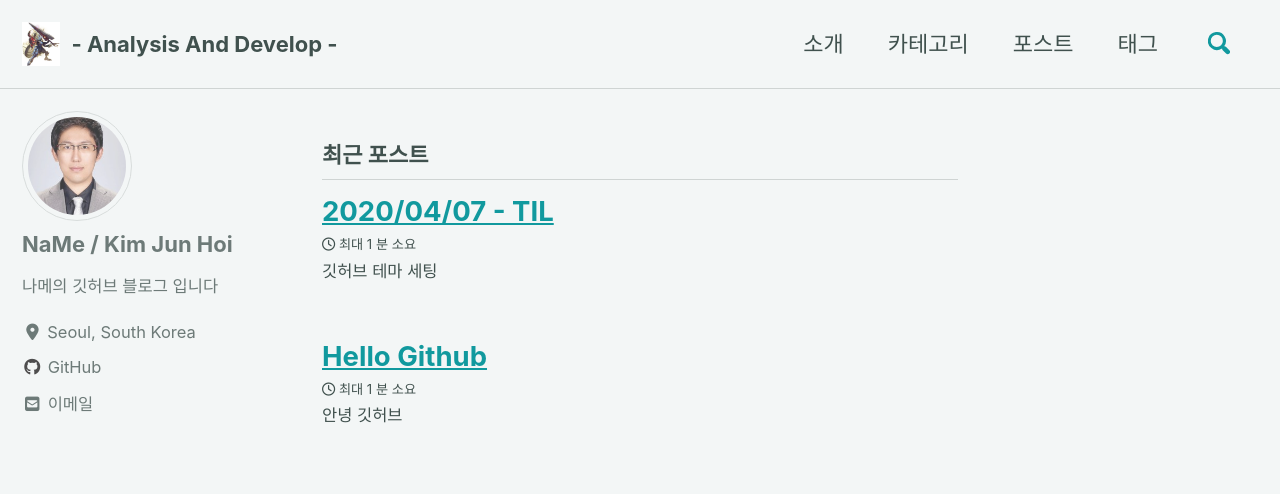
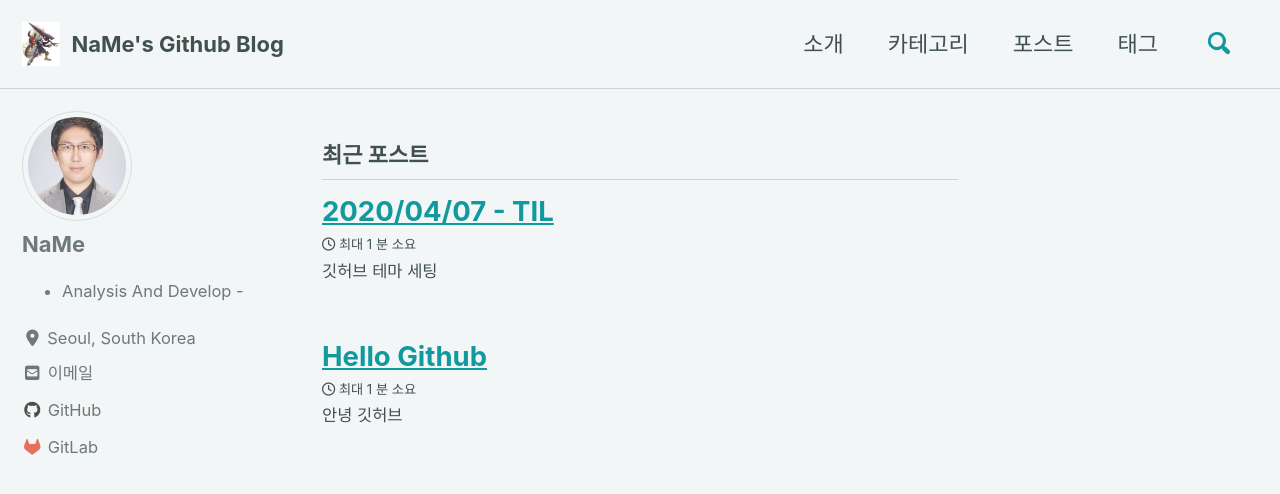
Before and after one commit to kjh2000a/blog, a Jekyll site: the page built from index.html, in a window 1280 px wide and 900 px high. Shown: the top 494 px of the window. Built offline with Jekyll 4.4.1, drawn with Linux system fonts in a browser that asks for light colours; cached includes are drawn as plain includes; nearby versions of some CDN libraries; the list of posts is cut into pages by our own code.

Commit message:
no message

```diff
--- a/_config.yml
+++ b/_config.yml
@@ -26,7 +26,7 @@ baseurl                  : # the subpath of your site, e.g. "/blog"
 repository               : "kjh2000a/Blog" # GitHub username/repo-name e.g. "mmistakes/minimal-mistakes"
 teaser                   : # path of fallback teaser image, e.g. "/assets/images/500x300.png"
 logo                     : "/assets/logo.jpg" # path of logo image to display in the masthead, e.g. "/assets/images/88x88.png"
-masthead_title           : "- Analysis And Develop -" # overrides the website title displayed in the masthead, use " " for no title
+masthead_title           : # "- Analysis And Develop -" # overrides the website title displayed in the masthead, use " " for no title
 # breadcrumbs            : false # true, false (default)
 words_per_minute         : 200
 comments:
@@ -93,11 +93,14 @@ analytics:
 
 # Site Author
 author:
-  name             : "NaMe / Kim Jun Hoi"
+  name             : "NaMe"
   avatar           : "/assets/myphoto.jpg" # path of avatar image, e.g. "/assets/images/bio-photo.jpg"
-  bio              : "나메의 깃허브 블로그 입니다"
+  bio              : "- Analysis And Develop -"
   location         : "Seoul, South Korea"
   email            : "kjh2000a@hanmail.net"
+  github           : "kjh2000a"
+  gitlab           : "kjh2000a"
+  youtube          :
   links:
     - label: "Email"
       icon: "fas fa-fw fa-envelope-square"
@@ -111,12 +114,12 @@ author:
     - label: "Facebook"
       icon: "fab fa-fw fa-facebook-square"
       # url: "https://facebook.com/"
-    - label: "GitHub"
-      icon: "fab fa-fw fa-github"
-      url: "https://github.com/kjh2000a/"
     - label: "Instagram"
       icon: "fab fa-fw fa-instagram"
       # url: "https://instagram.com/"
+    - label: "GitHub"
+      icon: "fab fa-fw fa-github"
+      # url: "https://github.com/kjh2000a/"
 
 # Site Footer
 footer:
```
